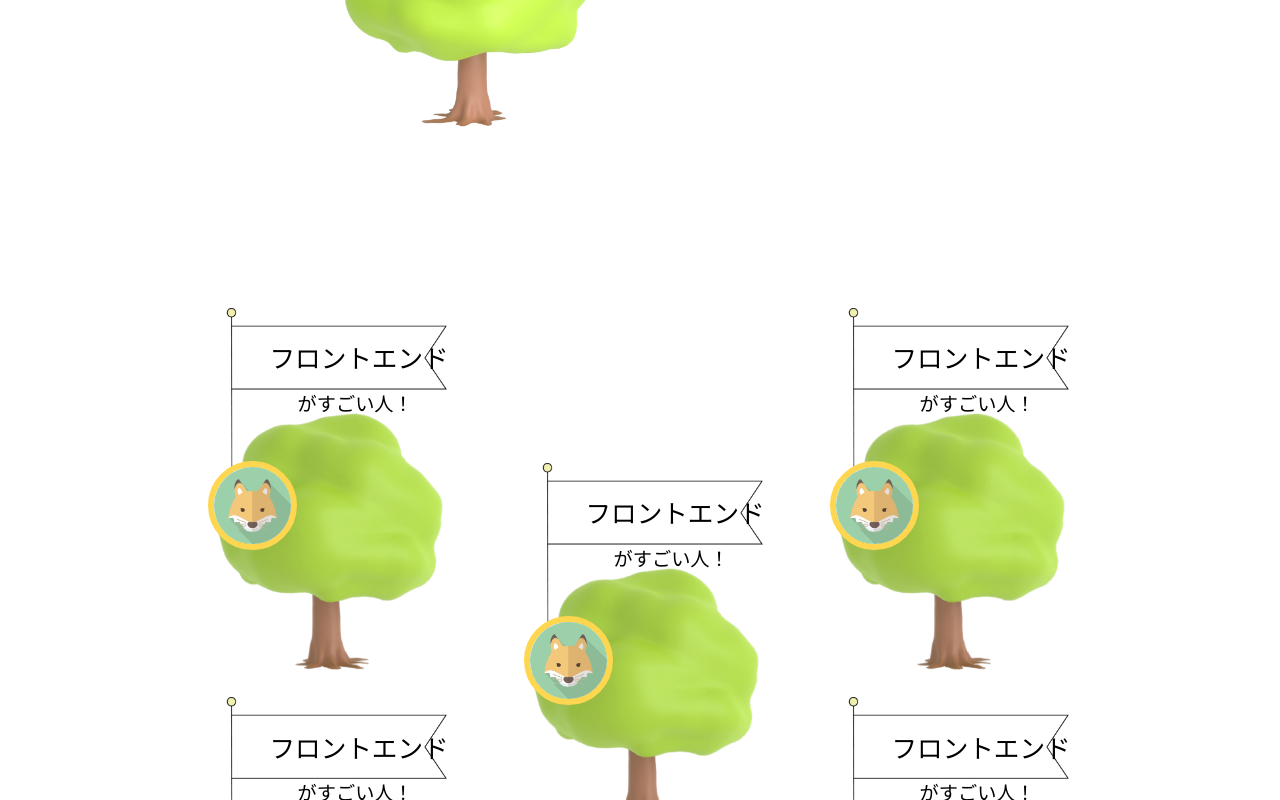
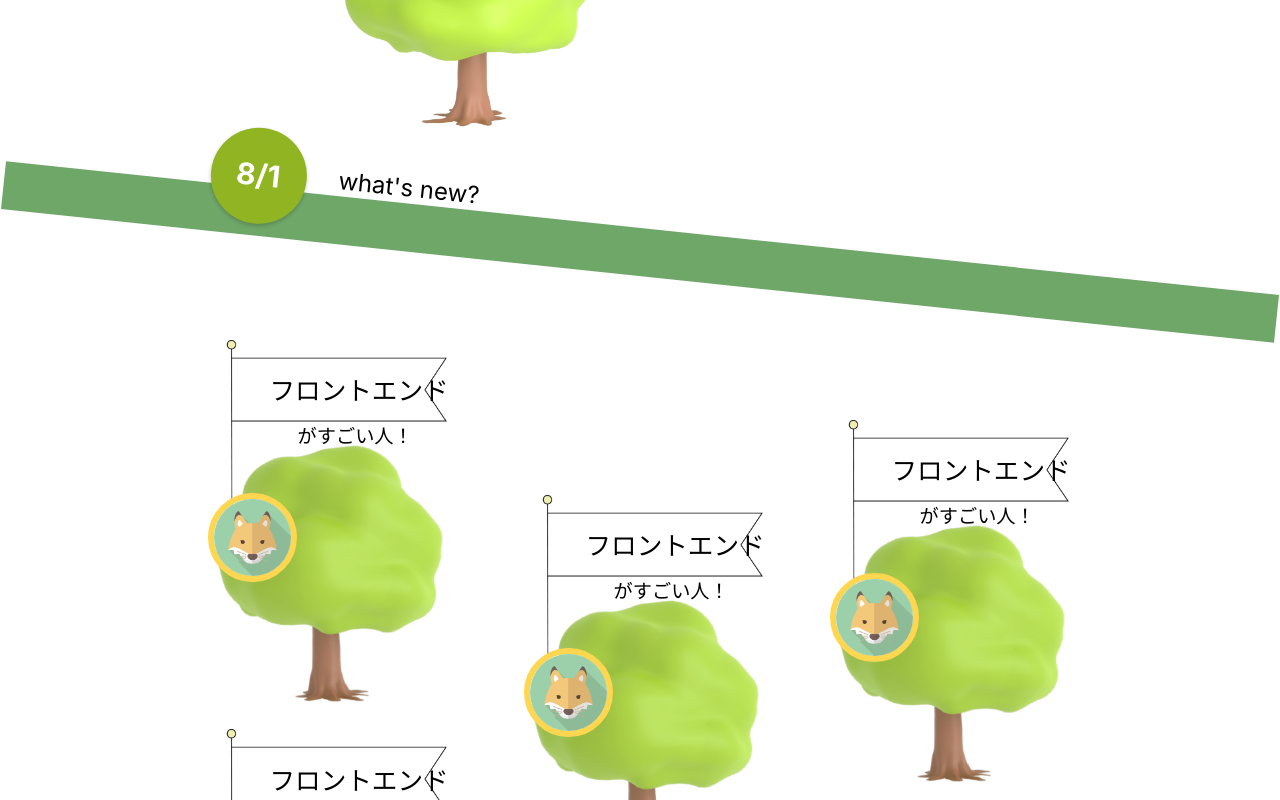
Before and after one commit to takapiro99/book-tree, a React (Create React App) app in the folder frontend/: page / in a window 1280 px wide. Shown: the part 480-1280 px from the top of the page. Built offline with nearby package versions, Linux system fonts and the light colour scheme.

Commit message:
トップページの緑のバー作った

```diff
--- a/frontend/src/pages/top.tsx
+++ b/frontend/src/pages/top.tsx
@@ -5,6 +5,7 @@ import StaffTree from "../assets/BOOKTREE.png"
 
 
 const Top = () => {
+  const today="8/1"
   return(<div>
     <div className={globalStyles.wrapper}>
       <div className={styles.topContent}>
@@ -14,6 +15,12 @@ const Top = () => {
           ***********************
         </div>
 
+      </div>
+    </div>
+    <div className={styles.greenbar}>
+      <div className={styles.greenbar__icon}>what's new?</div>
+      <div className={styles.circleDate}>
+        <div className={styles.circleDate__date}>{today}</div>
       </div>
     </div>
     <div className={styles.BookTreeForest}>
@@ -28,7 +35,7 @@ const Top = () => {
         <LittleTree />
         <LittleTree />
       </div>
-      <div className={styles.littletreeWrapper}>
+      <div className={styles.littletreeWrapper3}>
         <LittleTree />
         <LittleTree />
         <LittleTree />
--- a/frontend/src/styles/top.module.scss
+++ b/frontend/src/styles/top.module.scss
@@ -11,6 +11,38 @@
     flex: 1;
     padding: 1rem 1rem 1rem 0;
 
+}
+
+.greenbar{
+    margin-top: 40px;
+    width: 100vw;
+    height: 3rem;
+    transform: rotate(6deg);
+    background-color: #6FA769;
+    position: relative;
+    .greenbar__icon{
+        position: absolute;
+        top: -30px;
+        left: 26%;
+        font-size: 24px;
+        font-weight: 400;
+    }
+}
+.circleDate{
+    position: absolute;
+    width: 6rem;
+    height: 6rem;
+    border-radius: 50%;
+    background-color: #91B522;
+    box-shadow: 0 2px 4px 0 rgba(0, 0, 0, .2);
+    left: 16%;
+    top: -60px;
+    .circleDate__date{
+        color: white;
+        padding: 1.8rem 1.6rem;
+        font-size: 30px;
+        font-weight: bold;
+    }
 }
 
 .littletreeWrapper{
@@ -27,15 +59,22 @@
     margin-left: 40px;
     margin-right:50px;
 }
+.littletreeWrapper3{
+    display: flex;
+    flex-direction: column;
+    // justify-content: center;
+    margin-right: 20px;
+    margin-top: 80px;
+}
 
 .BookTreeForest{
-    margin: 5rem 1rem 5rem 1rem;
+    margin: 0 1rem 5rem 1rem;
 }
 
 .forestWrapper{
     display: flex;
     flex-direction: row;
-    margin-top:10rem;
+    margin-top:4rem;
     // justify-content: space-between;
 }
 
```
